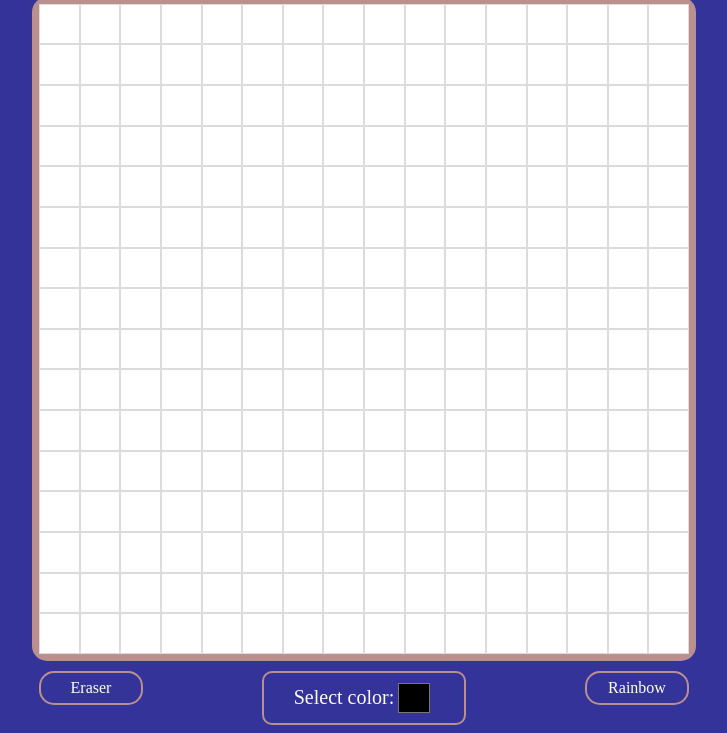
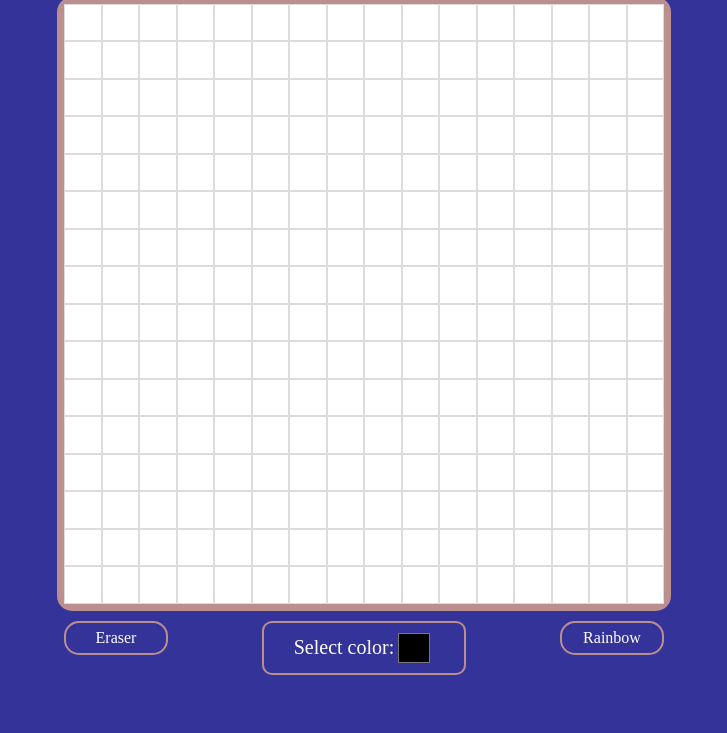
Before and after one commit to LuizMVGBarbosa/Etch-a-Sketch, a plain HTML site: page index.html in a window 1280 px wide. Shown: the part 136-869 px from the top of the page, without its empty margins (276-1003 px from the left). After the commit the page ends 819 px from the top, so only its background shows below. Drawn offline with Linux system fonts and the light colour scheme.

Commit message:
Adjusting size

```diff
--- a/style.css
+++ b/style.css
@@ -8,8 +8,8 @@ body{
 .frame {
   display: flex;
   flex-direction: column;
-  width: 650px;
-  height: 650px;
+  width: 600px;
+  height: 600px;
   border: 7px solid rosybrown;
   border-radius: 15px;
 }
@@ -39,7 +39,7 @@ h1{
   color: white;
 }
 .selectors{
-  width: 650px;
+  width: 600px;
   display: flex;
   flex-direction: row;
   justify-content: space-between;
```
